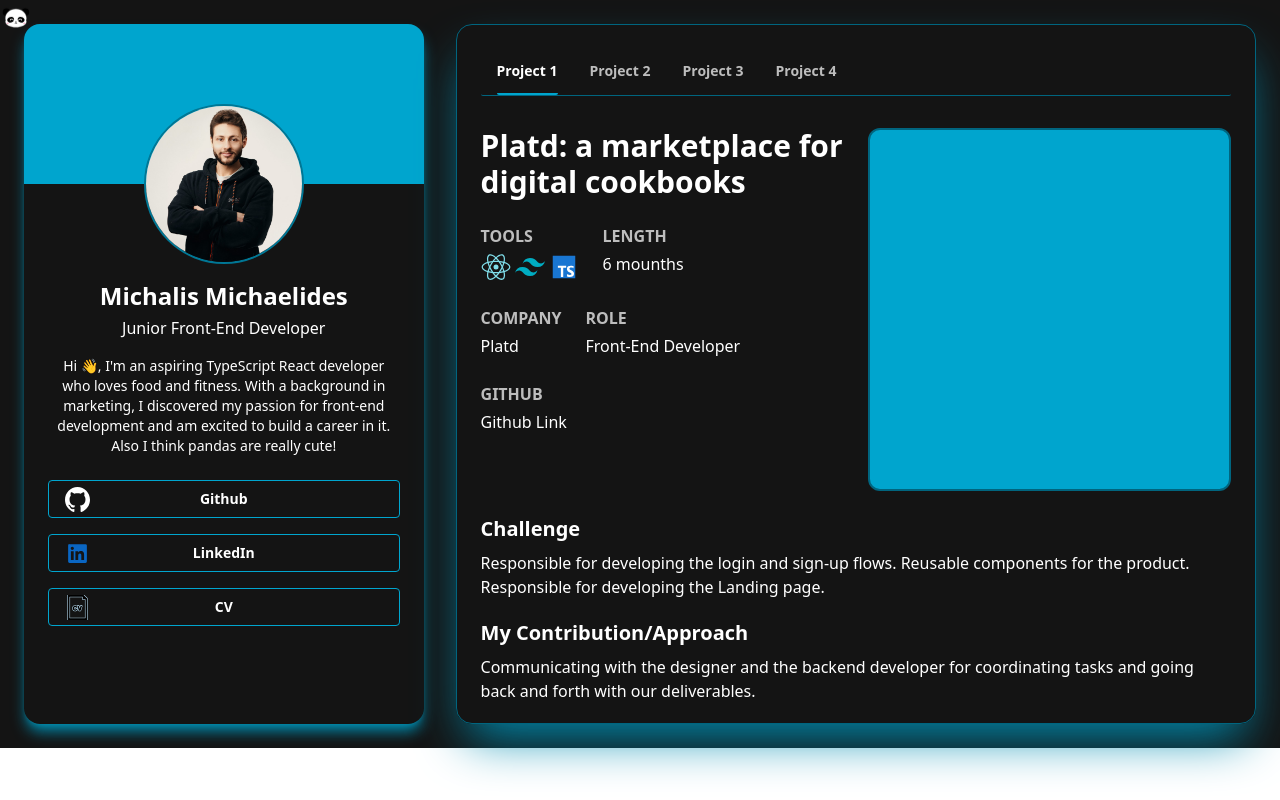
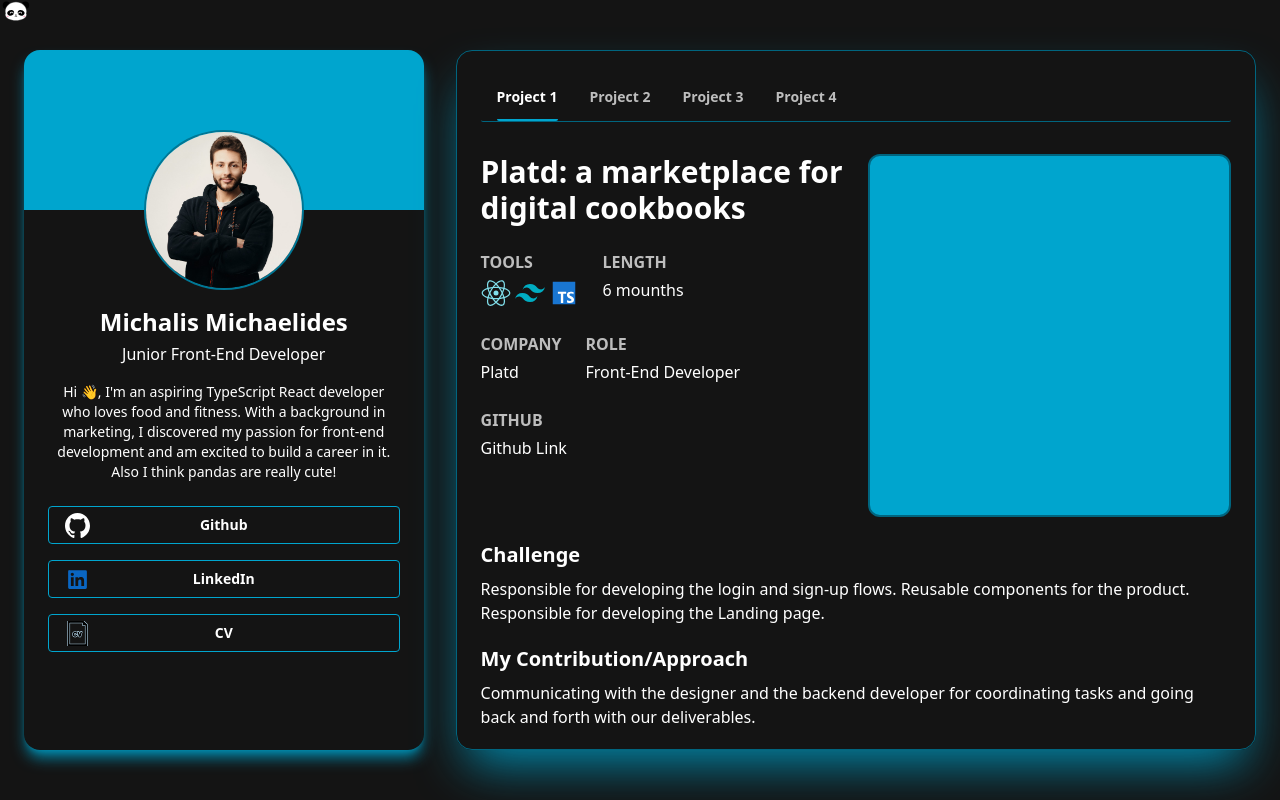
Before and after one commit to Michalis17/my-portfolio, a React (Vite) app: page / in a window 1280 px wide. Built offline with nearby package versions, Linux system fonts and the light colour scheme.

Commit message:
height issue fix + cursor for desktop

```diff
--- a/src/App.tsx
+++ b/src/App.tsx
@@ -4,7 +4,12 @@
 
 const App: React.FC = ()=> {
   return (
-    <div className="bg-my-black flex justify-center ">
+    // display: flex;
+    // flex-direction: row;
+    // align-items: center;
+    // justify-content: center;
+    // height: 100%; add break point in md: to be h-screen
+    <div className="bg-my-black flex flex-row items-center justify-center h-full md:h-screen">
       <CursorFollower/>
       <PortfolioPage/>
     </div>
```
Also changed, not shown: src/components/cursorFollower/CursorFollower.tsx (+1 -1 lines).
